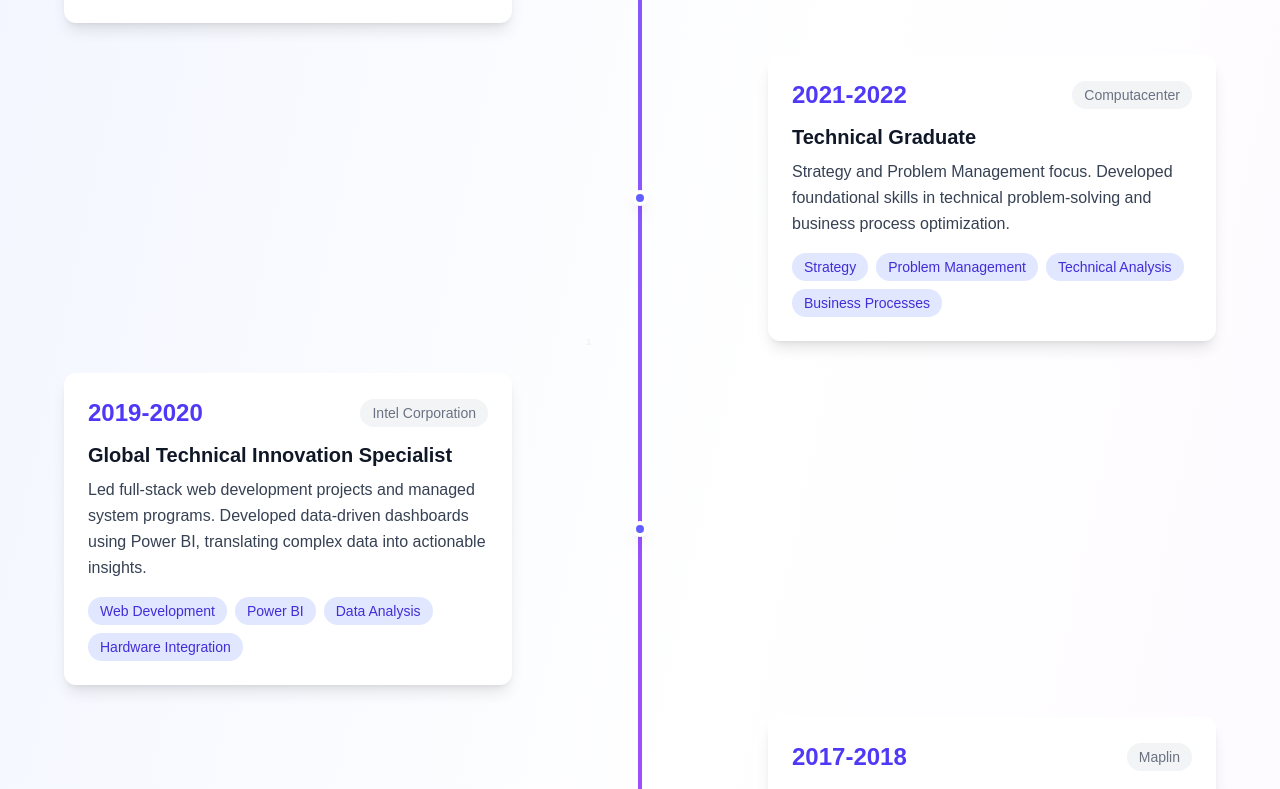
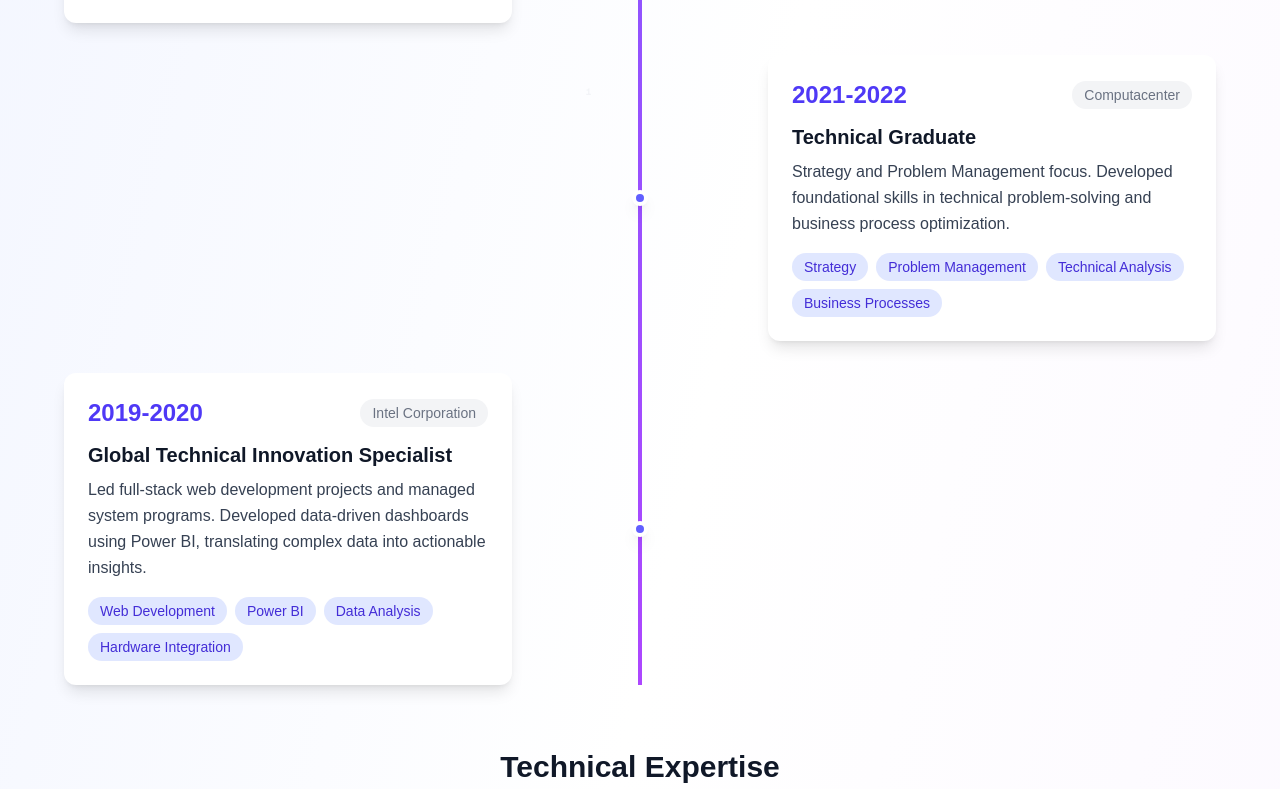
Before and after one commit to vsskkv/Personal-Website, a Next.js app: page /about in a window 1280 px wide. Shown: the part 2006-2795 px from the top of the page. Built offline with nearby package versions, Linux system fonts and the light colour scheme.

Commit message:
Remove outdated job experiences from About page to streamline content and focus on relevant skills and achievements.

```diff
--- a/src/app/about/page.tsx
+++ b/src/app/about/page.tsx
@@ -41,20 +41,6 @@ export default function AboutPage() {
       company: "Intel Corporation",
       description: "Led full-stack web development projects and managed system programs. Developed data-driven dashboards using Power BI, translating complex data into actionable insights.",
       skills: ["Web Development", "Power BI", "Data Analysis", "Hardware Integration"]
-    },
-    {
-      year: "2017-2018",
-      title: "Sales Associate",
-      company: "Maplin",
-      description: "Technical support and customer service with wide product knowledge. Generated formulated knowledge-packed responses to technical issues.",
-      skills: ["Technical Support", "Customer Service", "Product Knowledge", "Problem Solving"]
-    },
-    {
-      year: "2016",
-      title: "IT Technician",
-      company: "Minor, Weir and Willis Ltd",
-      description: "Programming in C++, Visual Basic and SQL. Built small programs to automate processes and provided technical support for hardware and software issues.",
-      skills: ["C++", "Visual Basic", "SQL", "Hardware Repair", "Process Automation"]
     }
   ];
 
```
